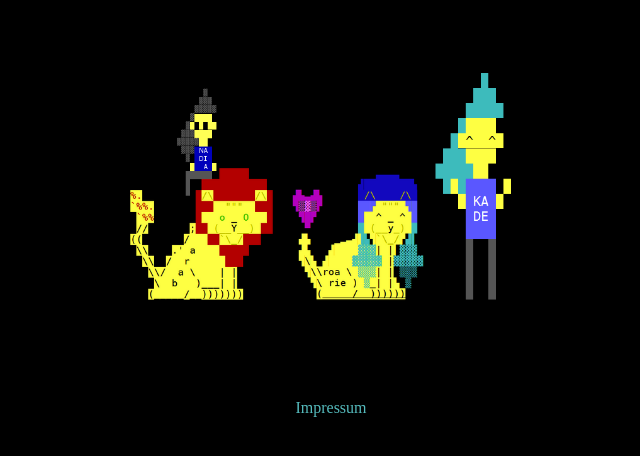
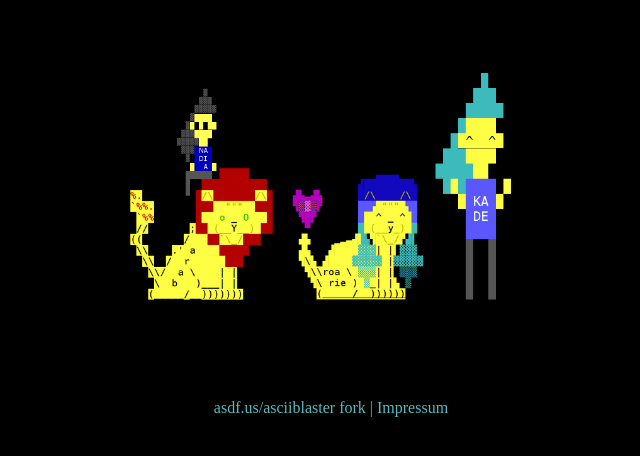
Before and after one commit to lalbornoz/www.roarie.cat, a plain HTML site: page index.html in a window 1280 px wide. Shown: the whole page, without its empty margins (309-949 px from the left). Drawn offline with Linux system fonts and the light colour scheme.

Commit message:
index.html: adds /asciiblaster/ link.

```diff
--- a/index.html
+++ b/index.html
@@ -6,18 +6,19 @@
     <link href="/assets/favicon.ico" rel="icon" />
     <!--<link href="/assets/styles.css" rel="stylesheet" />-->
     <style>
-      body { background-color: black; }
+      body { background-color: black; color: #55bbbd; }
       div.center { text-align: center; }
       img.center { display: block; margin-left: auto; margin-right: auto; width: 40%; }
-      a.impressum:link { color: #55bbbd; text-decoration: none; }
-      a.impressum:hover { color: #55bbbd; text-decoration: underline; }
-      a.impressum:visited { color: #55bbbd; text-decoration: none; }
+      a.link:link { color: #55bbbd; text-decoration: none; }
+      a.link:hover { color: #55bbbd; text-decoration: underline; }
+      a.link:visited { color: #55bbbd; text-decoration: none; }
     </style>
   </head>
   <body>
     <img class="center" src="/assets/roariecat.png" />
     <div class="center">
-      <a class="impressum" href="/impressum.html">Impressum</a>
+      <a class="link" href="/asciiblaster/">asdf.us/asciiblaster fork</a> &#124;
+      <a class="link" href="/impressum.html">Impressum</a>
     </div>
   </body>
 </html>
```
